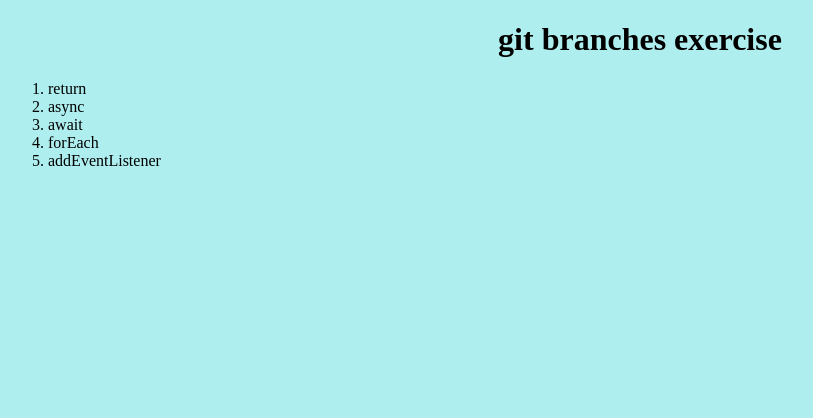
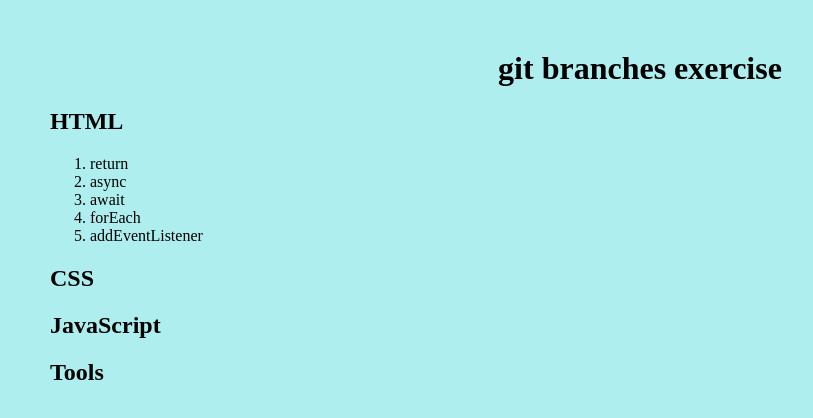
Before and after one commit to JonLundby/git-branch-excercise, a plain HTML site: page index.html in a window 1280 px wide. Shown: the whole page, without its empty margins (0-813 px from the left). Drawn offline with Linux system fonts and the light colour scheme.

Commit message:
sections added

```diff
--- a/index.html
+++ b/index.html
@@ -1,18 +1,23 @@
 <!DOCTYPE html>
 <html lang="en">
   <head>
-    <meta charset="UTF-8">
-    <meta http-equiv="X-UA-Compatible" content="IE=edge">
-    <meta name="viewport" content="width=device-width, initial-scale=1.0">
-    <link rel="shortcut icon" href="#" type="image/x-icon">
-    <link rel="stylesheet" href="style.css">
+    <meta charset="UTF-8" />
+    <meta http-equiv="X-UA-Compatible" content="IE=edge" />
+    <meta name="viewport" content="width=device-width, initial-scale=1.0" />
+    <link rel="shortcut icon" href="#" type="image/x-icon" />
+    <link rel="stylesheet" href="style.css" />
     <title>git branches exercise</title>
   </head>
   <body>
     <header>
       <h1>git branches exercise</h1>
+      <nav>
+
+      </nav>
     </header>
 
+    <section id="favourite-js-keywords">
+        <h2>HTML</h2>
       <ol>
         <li>return</li>
         <li>async</li>
@@ -20,7 +25,19 @@
         <li>forEach</li>
         <li>addEventListener</li>
       </ol>
+    </section>
 
+    <section id="section2">
+        <h2>CSS</h2>
+    </section>
+
+    <section id="section3">
+        <h2>JavaScript</h2>
+    </section>
+
+    <section id="section4">
+        <h2>Tools</h2>
+    </section>
 
     <script src="script.js"></script>
   </body>
--- a/style.css
+++ b/style.css
@@ -1,5 +1,6 @@
 body {
     background-color: paleturquoise;
+    margin: 50px;
 }
 
 header {
```
Lines whose indentation alone changed are shown as unchanged.
